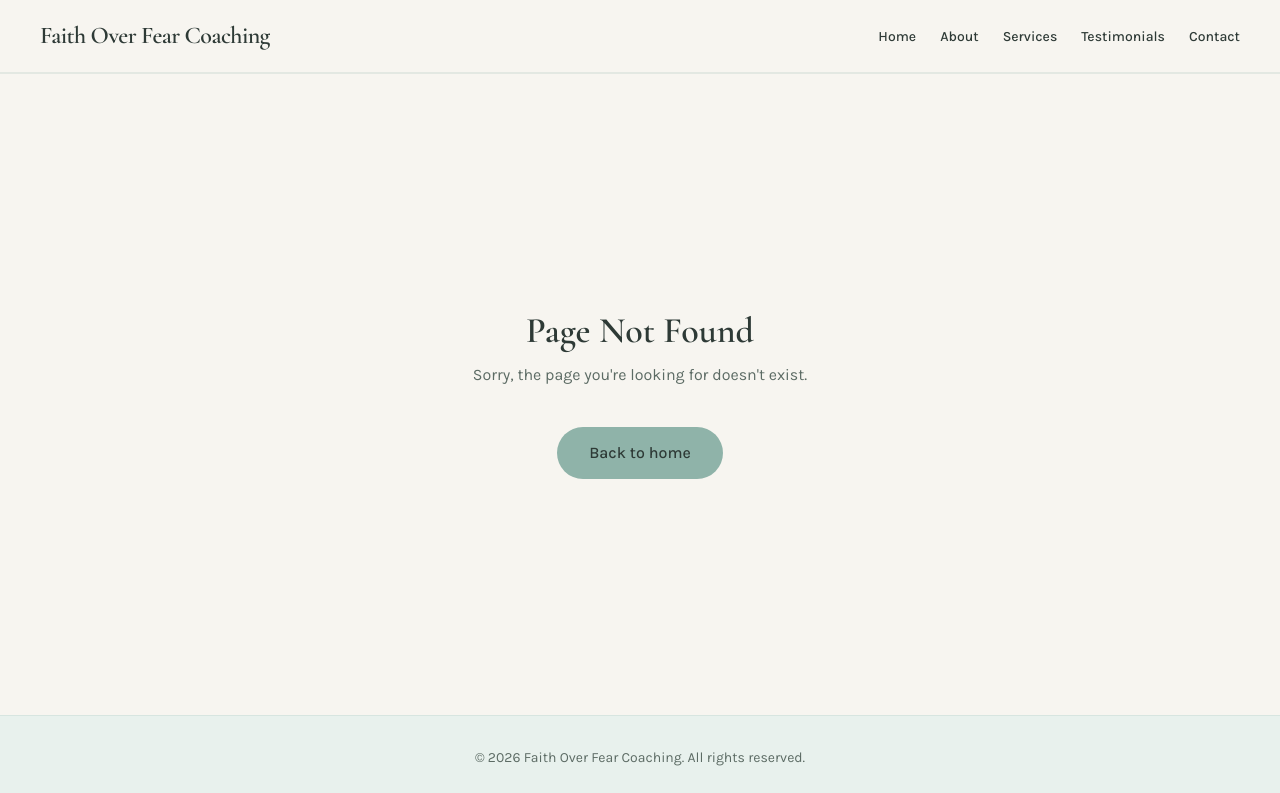
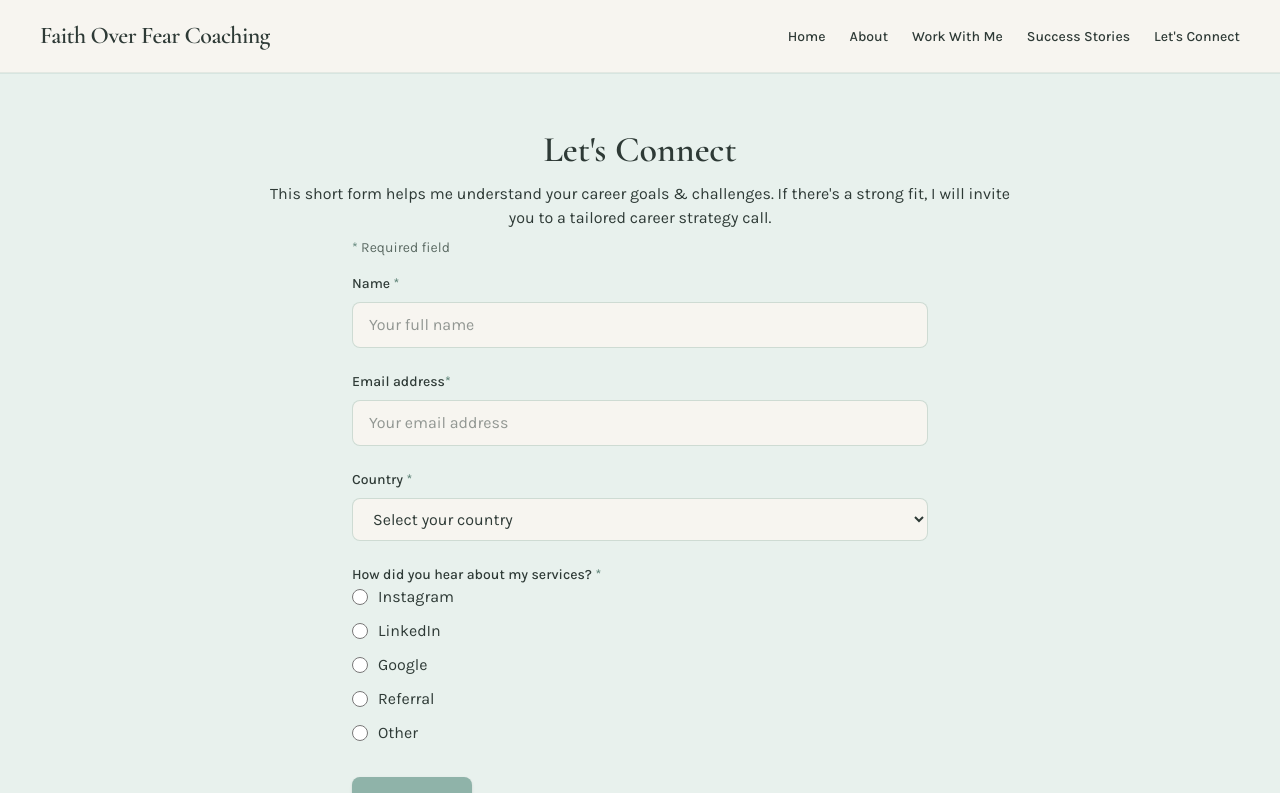
Before and after one commit to amylopezdev/Faith-Over-Fear-Coaching, a Next.js app: page /connect in a window 1280 px wide. Before the commit this address had no page. Shown: the top 793 px of the page. Built offline with nearby package versions, Linux system fonts and the light colour scheme.

Commit message:
feat: Rename nav labels, H1s & routes (About me, Work With Me / Success Stories / Let's Connect)

```diff
--- a/app/components/CTAButton.tsx
+++ b/app/components/CTAButton.tsx
@@ -5,7 +5,7 @@ type CTAButtonProps = {
   href?: string;
 };
 
-const CTAButton = ({ text = "Get in touch", href = "/contact" }: CTAButtonProps) => {
+const CTAButton = ({ text = "Get in touch", href = "/connect" }: CTAButtonProps) => {
   return (
     <Link
       href={href}
--- a/app/components/Header.tsx
+++ b/app/components/Header.tsx
@@ -9,9 +9,9 @@ const Header = () => {
   const navLinks = [
     { href: "/", label: "Home" },
     { href: "/about", label: "About" },
-    { href: "/services", label: "Services" },
-    { href: "/testimonials", label: "Testimonials" },
-    { href: "/contact", label: "Contact" },
+    { href: "/services", label: "Work With Me" },
+    { href: "/success", label: "Success Stories" },
+    { href: "/connect", label: "Let's Connect" },
   ];
 
   return (
--- a/app/components/Navbar.tsx
+++ /dev/null
@@ -1,29 +0,0 @@
-import Link from "next/link";
-
-const Navbar = () => {
-  const navLinks = [
-    { href: "/", label: "Home" },
-    { href: "/about", label: "About" },
-    { href: "/services", label: "Services" },
-    { href: "/testimonials", label: "Testimonials" },
-    { href: "/contact", label: "Contact" },
-  ];
-  return (
-    <nav>
-      <ul className="flex flex-wrap gap-x-6 gap-y-2">
-        {navLinks.map((link) => (
-          <li key={link.href}>
-            <Link
-              href={link.href}
-              className="text-sm font-medium text-charcoal underline-offset-4 decoration-sage-deep decoration-2 hover:underline"
-            >
-              {link.label}
-            </Link>
-          </li>
-        ))}
-      </ul>
-    </nav>
-  );
-};
-
-export default Navbar;
--- a/app/contact/page.tsx
+++ b/app/connect/page.tsx
@@ -24,7 +24,7 @@ const Contact = () => {
     >
       <div className="mx-auto w-full max-w-3xl">
         <h1 className="text-center text-3xl font-semibold text-charcoal sm:text-4xl">
-          Contact
+          Let&apos;s Connect
         </h1>
         <p className="mt-3 text-center text-charcoal">
           This short form helps me understand your career goals & challenges. If
--- a/app/services/page.tsx
+++ b/app/services/page.tsx
@@ -8,7 +8,7 @@ const Services = () => {
     >
       <div className="mx-auto w-full max-w-3xl">
         <h1 className="text-center text-3xl font-semibold text-charcoal sm:text-4xl">
-          Services
+          Work With Me
         </h1>
         <div className="mt-8 text-center sm:mt-10">
           <p className="font-heading text-xl text-charcoal sm:text-2xl">
--- a/app/testimonials/page.tsx
+++ b/app/success/page.tsx
@@ -10,7 +10,7 @@ const Testimonials = () => {
     >
       <div className="mx-auto w-full max-w-3xl">
         <h1 className="text-center text-3xl font-semibold text-charcoal sm:text-4xl">
-          Testimonials
+          Success Stories
         </h1>
         <ul className="mt-10 space-y-12 sm:mt-14 sm:space-y-16">
           {testimonials.map((testimonial) => (
```
